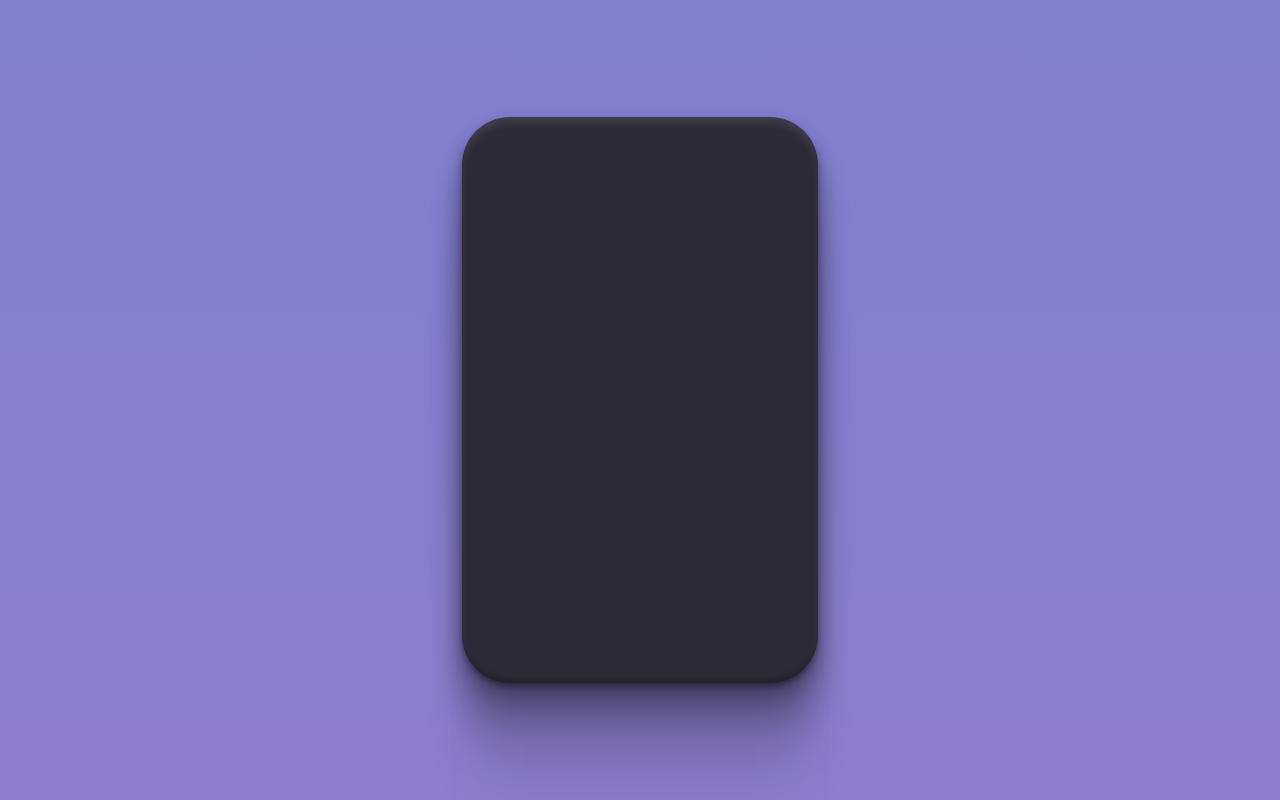
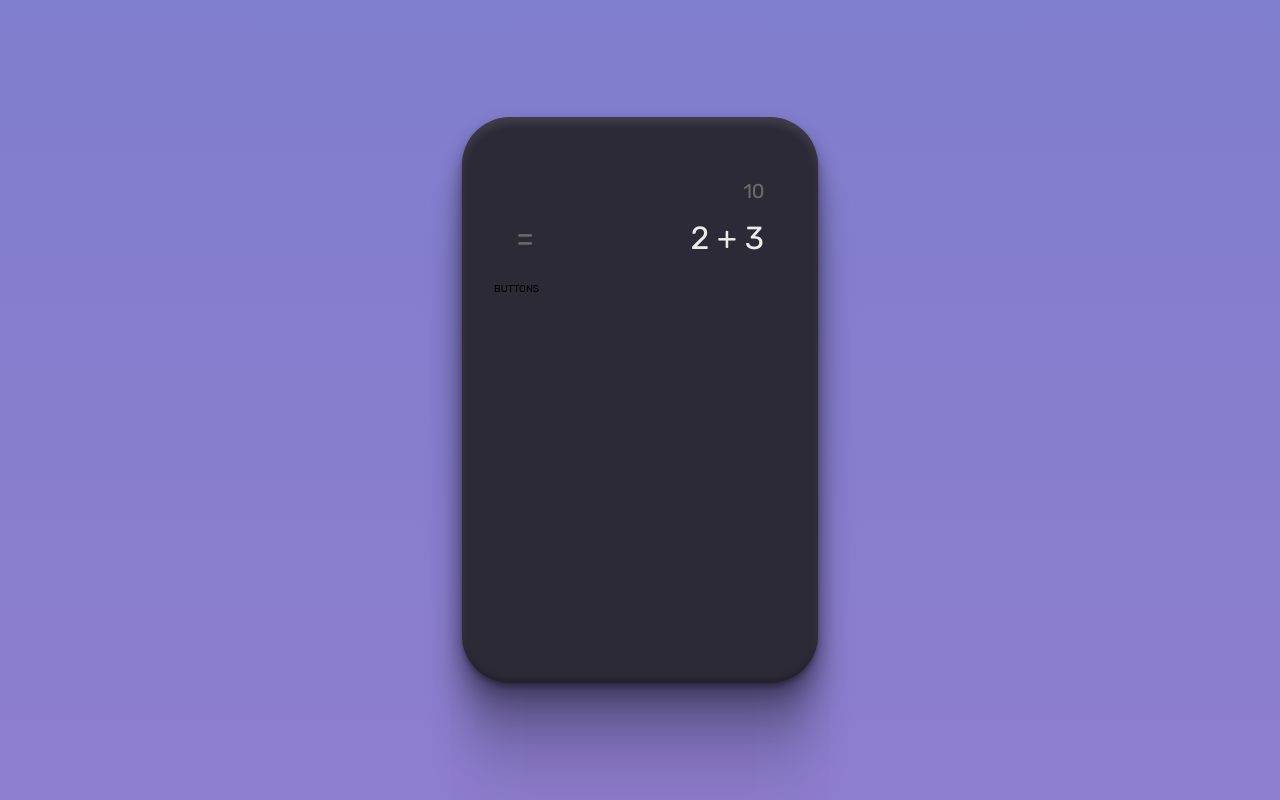
Before and after one commit to ahmediramadan01/calculator, a plain HTML site: page index.html in a window 1280 px wide. Drawn offline with Linux system fonts and the light colour scheme.

Commit message:
Create calculator display

```diff
--- a/index.css
+++ b/index.css
@@ -37,3 +37,44 @@ html {
 		0 120px 48px 0 rgba(0, 0, 0, 0.04), 0 188px 52px 0 rgba(0, 0, 0, 0.01), 0 4px 4px 0 rgba(0, 0, 0, 0.25);
 	background-color: #2d2a37;
 }
+
+/* Display Styles */
+
+.display {
+	display: flex;
+	flex-direction: column;
+	padding: 0 2.2rem;
+	margin-bottom: 2.6rem;
+	flex-grow: 1;
+}
+
+.display__previous {
+	color: #6b6b6b;
+	text-align: right;
+	font-size: 2rem;
+	line-height: 140%;
+	letter-spacing: -0.4px;
+	margin-bottom: 0.8rem;
+	flex-grow: 1;
+	display: flex;
+	align-items: center;
+	justify-content: end;
+}
+
+.display__operation {
+	display: flex;
+	align-items: center;
+	justify-content: space-between;
+	font-size: 3.2rem;
+	color: #ebebeb;
+}
+
+.display__equal {
+	color: #6b6b6b;
+}
+
+/* Buttons Style */
+
+.buttons {
+	height: 36.8rem;
+}
--- a/index.html
+++ b/index.html
@@ -15,7 +15,19 @@
 	</head>
 	<body>
 		<div class="calculator-container">
-			<main class="calculator"></main>
+			<main class="calculator">
+				<section class="display">
+					<div class="display__previous">10</div>
+					<div class="display__operation">
+						<span class="display__equal">=</span>
+						<div class="display__current">
+							<span class="display__first">2</span>
+							<span class="display__operator">+</span> <span class="display__second">3</span>
+						</div>
+					</div>
+				</section>
+				<section class="buttons">BUTTONS</section>
+			</main>
 		</div>
 	</body>
 </html>
```
